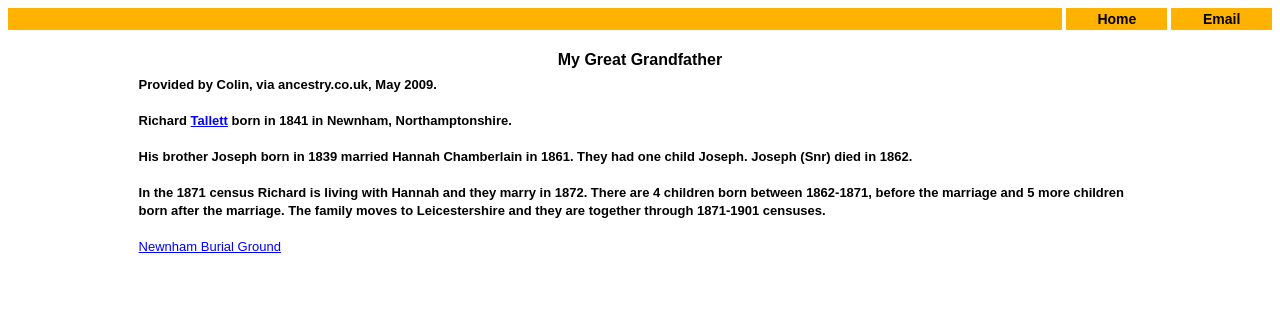
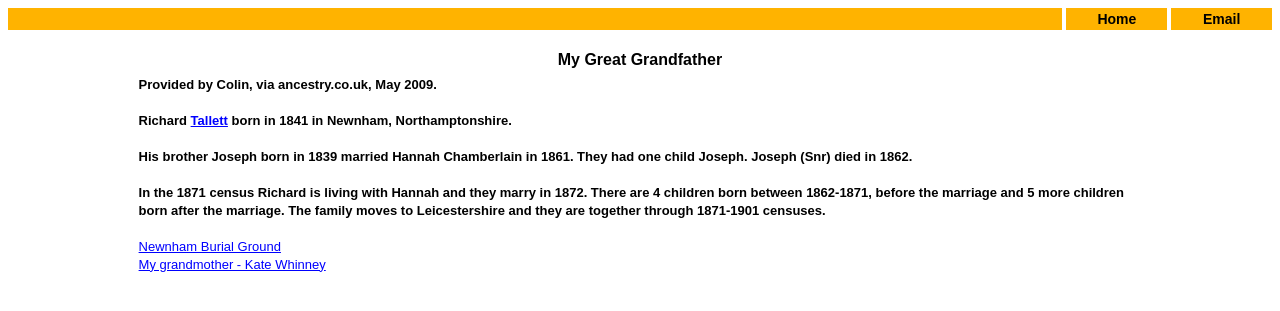
Before and after one commit to DaveTallett26/davetallett26.github.io, a Jekyll site: the page gtgrandfather.html, which Jekyll copies as it is, in a window 1280 px wide. Shown: the top 311 px of the page. Built offline with Jekyll 4.4.1, drawn with Linux system fonts in a browser that asks for light colours.

Commit message:
add Kate

```diff
--- a/gtgrandfather.html
+++ b/gtgrandfather.html
@@ -37,7 +37,10 @@
 			In the 1871 census Richard is living with Hannah and they marry in 1872. There are 4 children born between 1862-1871,
 			before the marriage and 5 more children born after the marriage.
 			The family moves to Leicestershire and they are together through 1871-1901 censuses. </b>
-            <br /><br /><a href="https://www.newnham-parish.org.uk/history-archive.html">Newnham Burial Ground</a><br />
+		        <br /><br />
+			<a href="https://www.newnham-parish.org.uk/history-archive.html">Newnham Burial Ground</a><br />
+			<a href="grandmother.html">My grandmother - Kate Whinney</a>
+			<br /><br />
 			</font></font></td>
 			<td width="10%">
 			<center></center>
@@ -45,5 +48,4 @@
 		</tr>
 	</tbody>
 </table>
-<script type="text/javascript" src="analytics.js"></script></body>
 </html>
```
